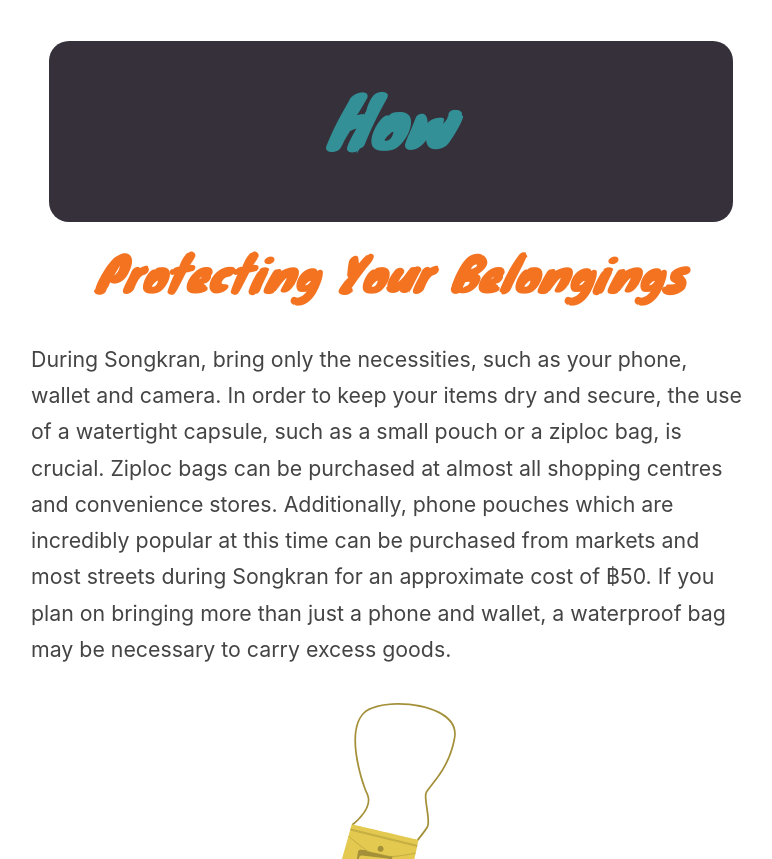
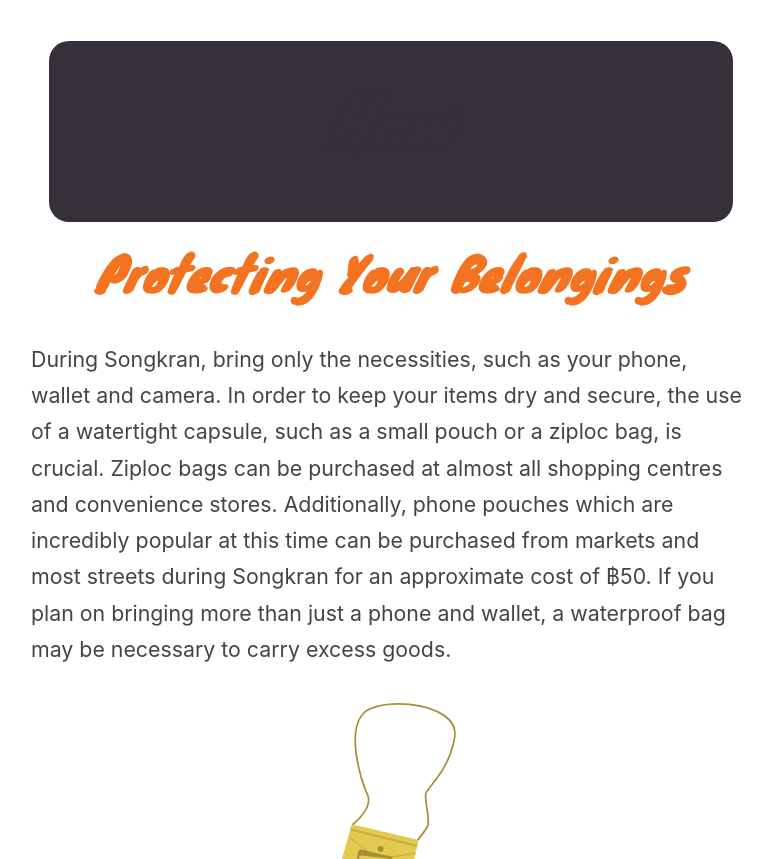
Before and after one commit to evolve2k/songkran, a plain HTML site: page how.html in a window 1280 px wide. Shown: the part 1085-1944 px from the top of the page, without its empty margins (249-1021 px from the left). Drawn offline with Linux system fonts and the light colour scheme.

Commit message:
Used Darker headers for articles after Creative Director Mel told us it looked better.

```diff
--- a/stylesheets/article-page.css
+++ b/stylesheets/article-page.css
@@ -17,7 +17,7 @@ h2 {
   margin-left: auto;
   margin-right: auto;
   padding-top: 2rem;
-  color: #349097;
+  color: #35303A;
 }
 
 h3 {
```
